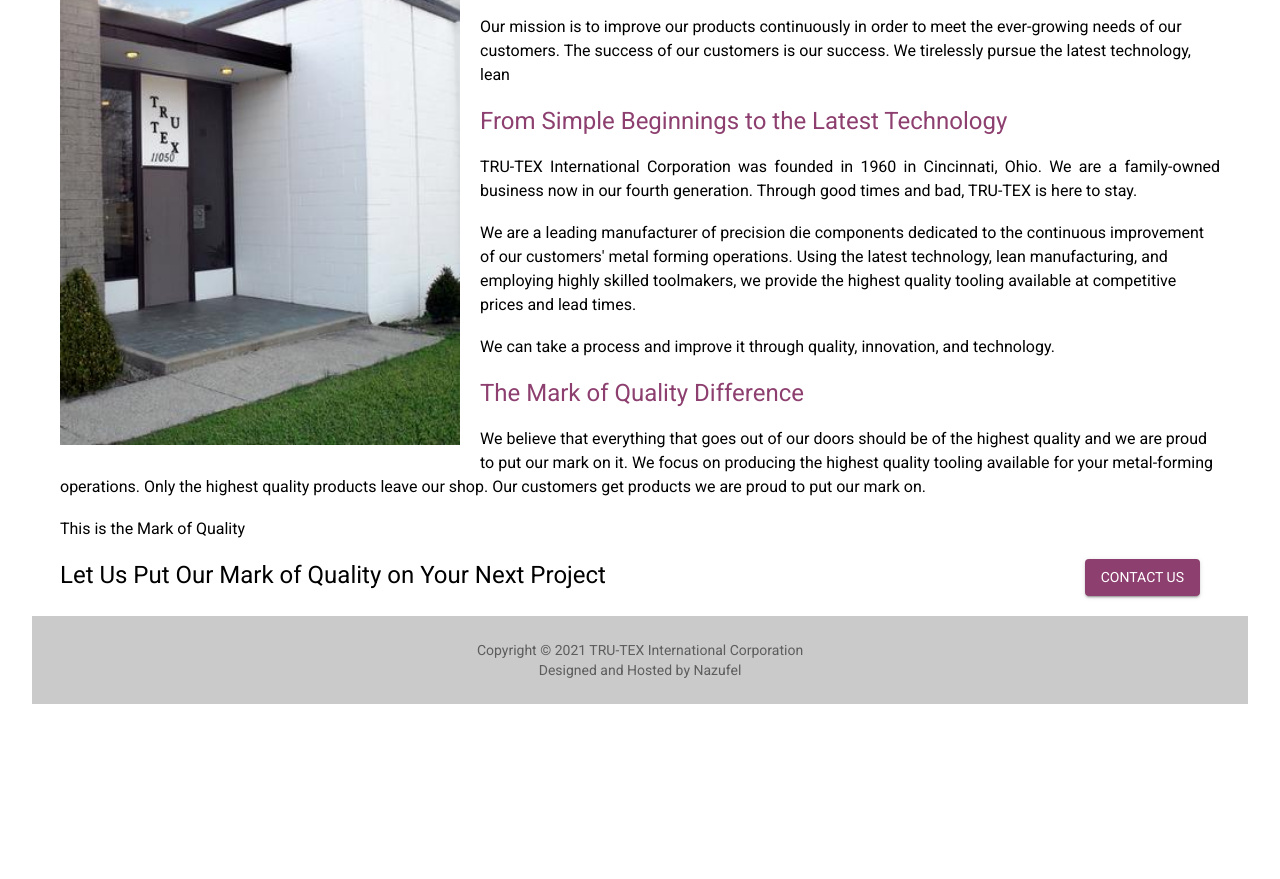
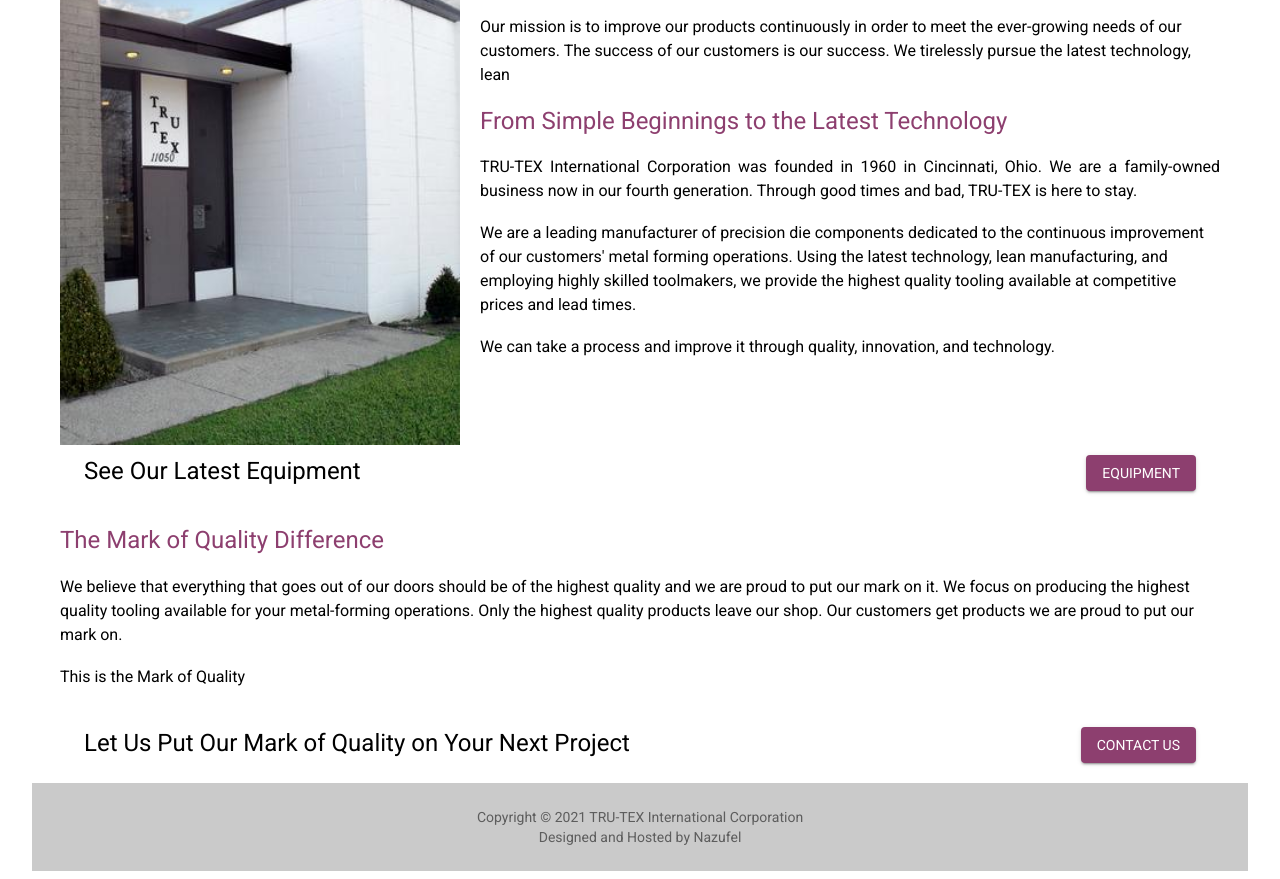
Before and after one commit to nazufel/trutexint, a Gatsby site: page /about in a window 1280 px wide. Shown: the part 189-1068 px from the top of the page. Before the commit the page ends 901 px from the top, so only its background shows below. Built offline with nearby package versions, Linux system fonts and the light colour scheme; Gatsby itself is replaced by a stand-in of ours.

Commit message:
created call to action component

```diff
--- /dev/null
+++ b/src/components/callToAction.js
@@ -0,0 +1,37 @@
+import React from "react";
+
+import Button from '@material-ui/core/Button';
+
+import Container from '@material-ui/core/Container';
+import { makeStyles } from '@material-ui/core/styles';
+import { Typography } from "@material-ui/core";
+
+const useStyles = makeStyles((theme) => ({
+  heading: {
+    marginTop: 20,
+    marginBottom: 20,
+  },
+  body: {
+    textAlign: "justify",
+    textJustify: "inter-word"
+  }
+}));
+
+export default function CallToAction(props) {
+  const classes = useStyles();
+
+  return (
+    <Container style={{ display: "flex", justifyContent: "space-between", marginBottom: 15, marginTop: 20 }}>
+      <Typography variant="h5">
+        {props.actionText}
+      </Typography>
+      <Button
+        color="primary"
+        href={props.actionLink}
+        variant="contained"
+      >
+        {props.buttonText}
+      </Button>
+    </Container>
+  );
+}
--- a/src/pages/about.js
+++ b/src/pages/about.js
@@ -1,8 +1,7 @@
 import React from "react";
-import Button from '@material-ui/core/Button';
-
 import Layout from "../components/layout";
 import { makeStyles } from '@material-ui/core/styles';
+import CallToAction from '../components/callToAction';
 import SEO from "../components/seo";
 
 import officeBuildingImage from "../images/officeBuildingImage.jpg";
@@ -53,6 +52,12 @@
           We can take a process and improve it through quality, innovation, and technology.
         </Typography>
         <br/>
+        <CallToAction
+          actionText="See Our Latest Equipment"
+          actionLink="/equipment"
+          buttonText="Equipment"
+        />
+        <br/>
         <Typography color="primary" variant="h5" component="h2">
           The Mark of Quality Difference
         </Typography>
@@ -65,18 +70,11 @@
           This is the <span color="primary">Mark of Quality</span>
         </Typography>
         <br/>
-        <div className="equipment-call-to-action" style={{ display: "flex", justifyContent: "space-between", marginBottom: 15, paddingRight: 20 }}>
-          <Typography variant="h5">
-            Let Us Put Our Mark of Quality on Your Next Project
-          </Typography>
-          <Button
-            color="primary"
-            href="/contact"
-            variant="contained"
-          >
-            Contact Us
-          </Button>
-        </div>
+        <CallToAction
+          actionText="Let Us Put Our Mark of Quality on Your Next Project"
+          actionLink="/contact"
+          buttonText="Contact Us"
+        />
     </Layout>
   );
 }
```
Also changed, not shown: src/components/whyCards.css (deleted, +0 -16 lines), src/components/whyCards.js (deleted, +0 -29 lines), src/pages/equipment.js (+6 -13 lines).
